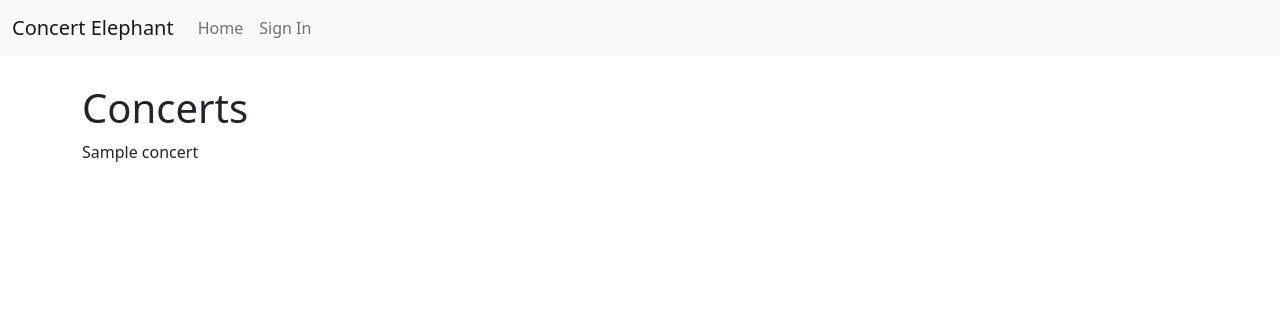
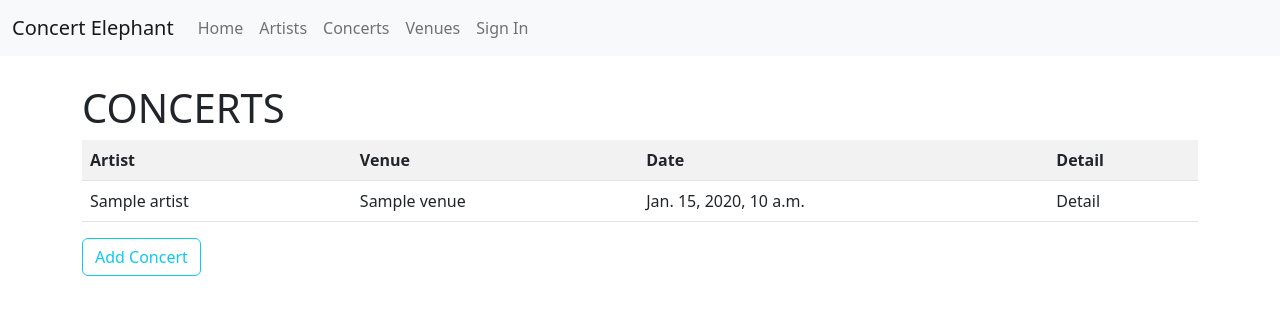
Before and after one commit to soehlert/concert-elephant, a Django app: template concert_elephant/templates/concerts/concert_list.html in a window 1280 px wide. Shown: the top 315 px of the page. Run offline with Django 4.2, Linux system fonts and the light colour scheme; the template is opened without the code that fills it: most values are stand-ins (such as "Sample title", 1, 10 or a date in 2020); some libraries are stand-ins or nearby versions.

Commit message:
style(djlint): reformat

```diff
--- a/concert_elephant/templates/base.html
+++ b/concert_elephant/templates/base.html
@@ -63,6 +63,15 @@
               <li class="nav-item active">
                 <a class="nav-link" href="{% url 'concerts:home' %}">Home <span class="visually-hidden">(current)</span></a>
               </li>
+              <li class="nav-item">
+                <a class="nav-link" href="{% url 'concerts:artist-list' %}">Artists</a>
+              </li>
+              <li class="nav-item">
+                <a class="nav-link" href="{% url 'concerts:concert-list' %}">Concerts</a>
+              </li>
+              <li class="nav-item">
+                <a class="nav-link" href="{% url 'concerts:venue-list' %}">Venues</a>
+              </li>
               {% if request.user.is_authenticated %}
                 <li class="nav-item">
                   <a class="nav-link"
--- a/concert_elephant/templates/concerts/concert_list.html
+++ b/concert_elephant/templates/concerts/concert_list.html
@@ -3,7 +3,29 @@
 {% block content %}
   <br />
   <div class="content-section">
-    <h1>Concerts</h1>
-    {% for concert in concert_list %}{{ concert }}{% endfor %}
+    <h1>CONCERTS</h1>
+    <table class="table table-striped" style="white-space:nowrap;">
+      <tr>
+        <th>Artist</th>
+        <th>Venue</th>
+        <th>Date</th>
+        <th>Detail</th>
+      </tr>
+      {% for concert in concert_list %}
+        <tr>
+          <td>{{ concert.artist }}</td>
+          <td>{{ concert.venue }}</td>
+          <td>{{ concert.date }}</td>
+          <td>
+            <a class="link" href="{% url 'concerts:concert-detail' concert.id %}"></a>
+            <span>Detail</span>
+          </td>
+        </tr>
+      {% endfor %}
+    </table>
+  </div>
+  <div class="form-group">
+    <a class="link" href="{% url 'concerts:concert-create' %}"></a>
+    <button class="btn btn-outline-info" type="submit">Add Concert</button>
   </div>
 {% endblock content %}
```
Also changed, not shown: concert_elephant/templates/concerts/artist_detail.html (+11 -7 lines), concert_elephant/templates/concerts/artist_list.html (+14 -1 lines), concert_elephant/templates/concerts/venue_detail.html (+9 -5 lines), concert_elephant/templates/concerts/venue_list.html (+14 -1 lines).
